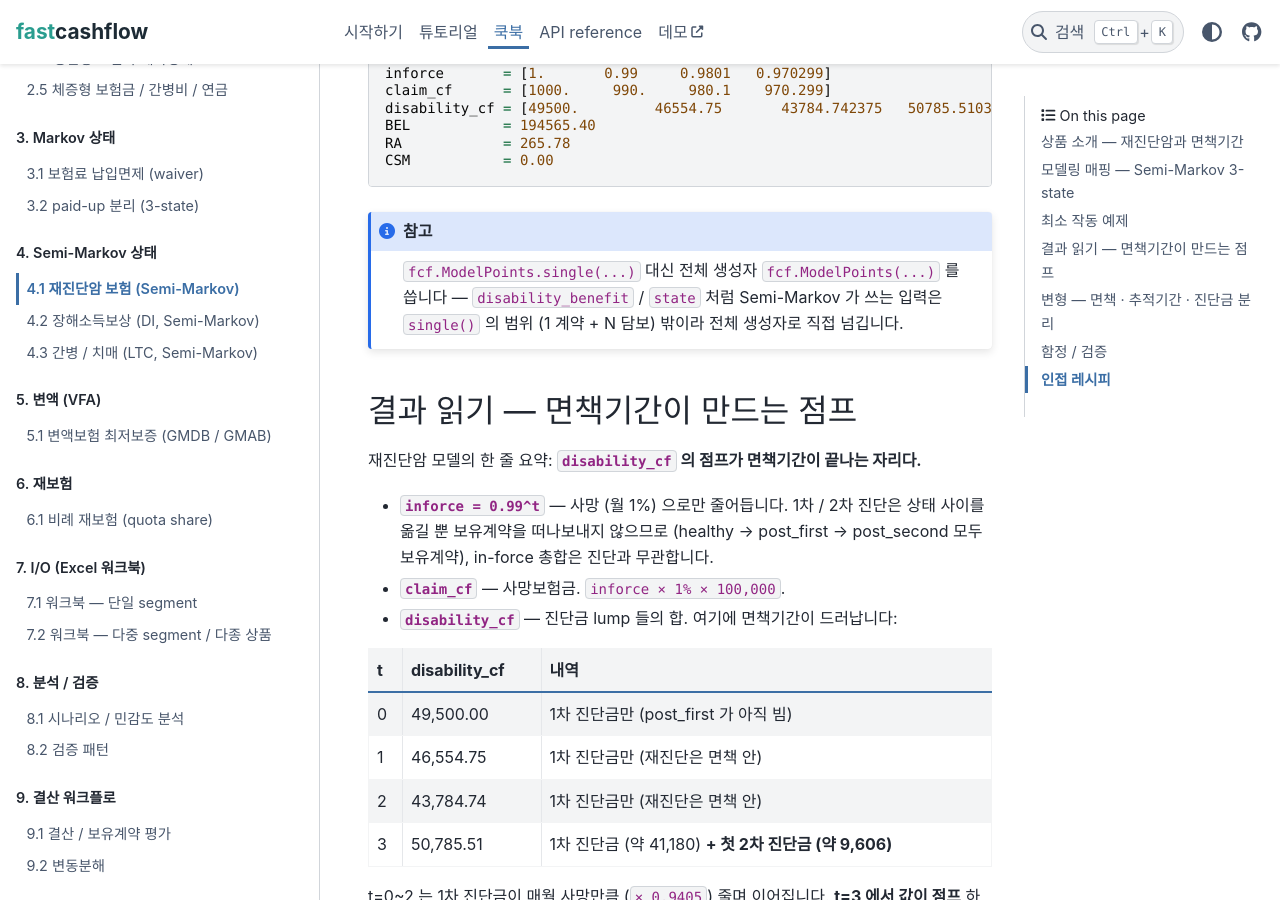
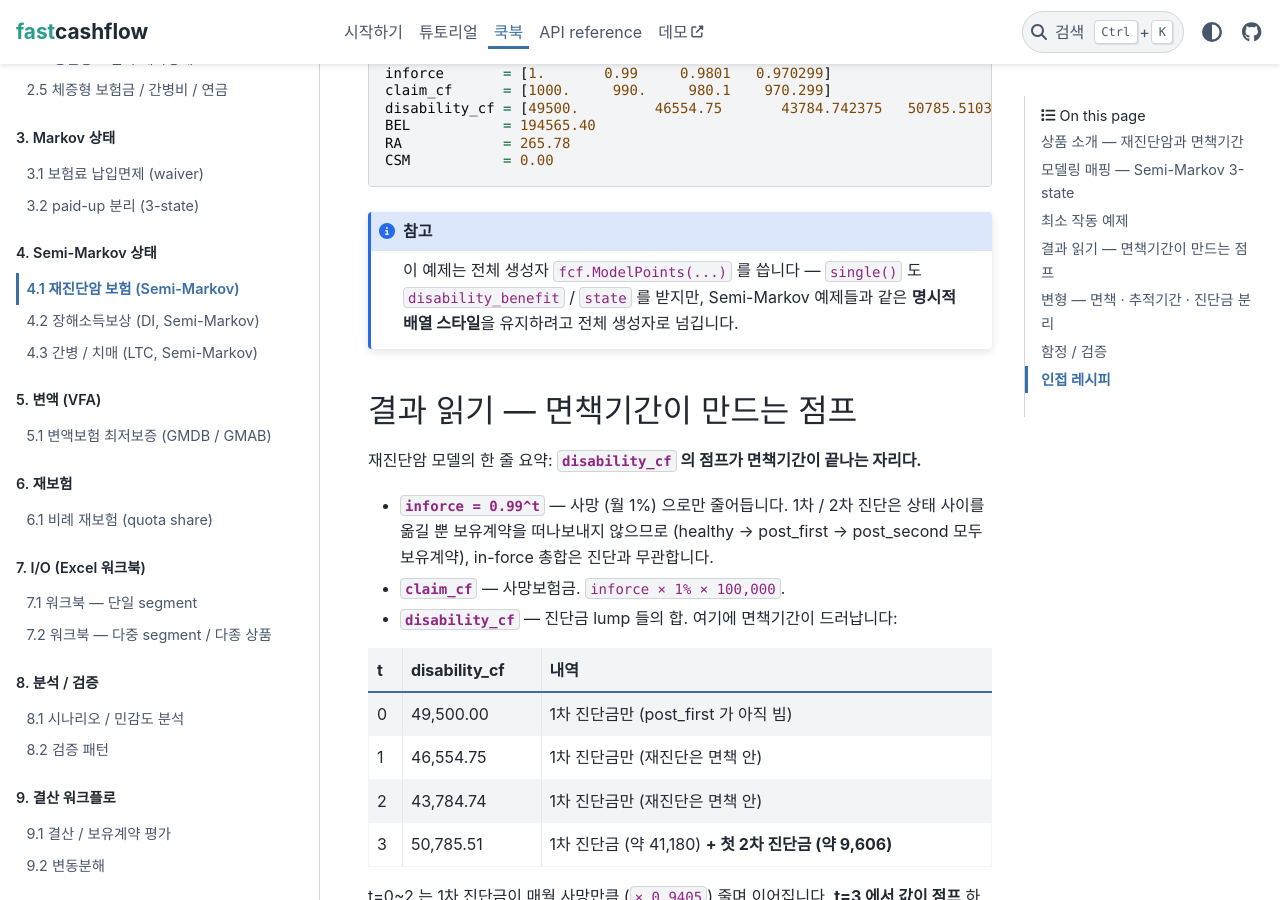
Before and after one commit to seokhoonj/fastcashflow, a Sphinx documentation site: the page built from docs/cookbook/semi-markov/reincidence.md, in a window 1280 px wide and 900 px high, scrolled down 3817 px. Built offline with Sphinx 7.4.7 and the PyData theme 0.15.4, drawn with Linux system fonts in a browser that asks for light colours.

Commit message:
fix: plot net-line outflows + four misleading doc claims
- plot_cashflows summed only claim/morbidity/annuity/expense for the 'net'
  line, dropping disability and surrender outflows (understating outgo ~47% on
  the sample). Sum every monthly outflow; note maturity is a per-policy lump at
  term, off the binned timeline.
- Four docs asserted limits the code does not have: single() DOES accept
  disability_income / disability_benefit / state (two semi-Markov chapters);
  a dict basis routes full=True trajectories too, not only full=False headline;
  and validation.md's onerous-paragraph FCF[0] (460,509.71) contradicted the
  chapter's own consistent 450,719.68. All corrected.

````diff
--- a/docs/cookbook/semi-markov/reincidence.md
+++ b/docs/cookbook/semi-markov/reincidence.md
@@ -179,9 +179,9 @@
 ```
 
 ```{note}
-`fcf.ModelPoints.single(...)` 대신 전체 생성자 `fcf.ModelPoints(...)` 를 씁니다 —
-`disability_benefit` / `state` 처럼 Semi-Markov 가 쓰는 입력은 `single()` 의
-범위 (1 계약 + N 담보) 밖이라 전체 생성자로 직접 넘깁니다.
+이 예제는 전체 생성자 `fcf.ModelPoints(...)` 를 씁니다 — `single()` 도
+`disability_benefit` / `state` 를 받지만, Semi-Markov 예제들과 같은 **명시적
+배열 스타일**을 유지하려고 전체 생성자로 넘깁니다.
 ```
 
 ## 결과 읽기 — 면책기간이 만드는 점프
````
Also changed, not shown: docs/cookbook/io/workbook-single.md (+3 -2 lines), docs/cookbook/semi-markov/disability-income.md (+2 -2 lines), docs/cookbook/workflow/validation.md (+1 -1 lines), 1 other file.
